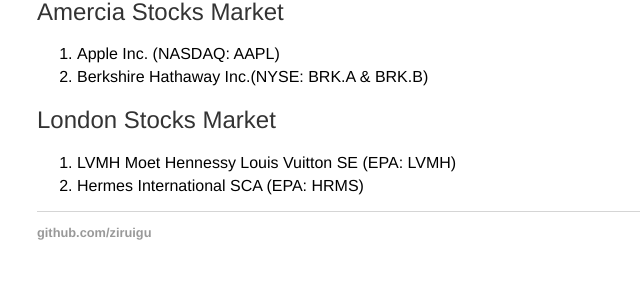
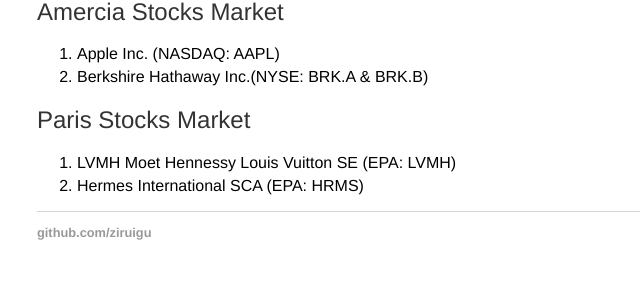
Before and after one commit to ziruigu/ziruigu.github.io, a Jekyll site: the page built from investment/index.html, in a window 1280 px wide. Shown: the part 637-934 px from the top of the page, without its empty margins (91-731 px from the left). Built offline with Jekyll 4.4.1, drawn with Linux system fonts in a browser that asks for light colours.

Commit message:
Update index.html

```diff
--- a/investment/index.html
+++ b/investment/index.html
@@ -35,7 +35,7 @@
     <li>Berkshire Hathaway Inc.(NYSE: BRK.A & BRK.B)</li>
   </ol>
 
-    <h2>London Stocks Market</h2>
+    <h2>Paris Stocks Market</h2>
   <ol>
     <li>LVMH Moet Hennessy Louis Vuitton SE (EPA: LVMH)</li>
     <li>Hermes International SCA (EPA: HRMS)</li>
```
